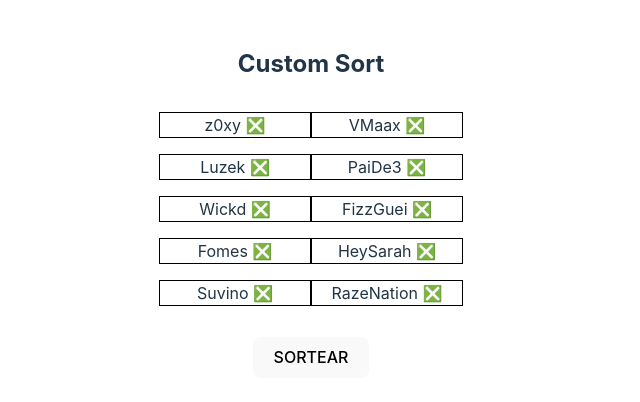
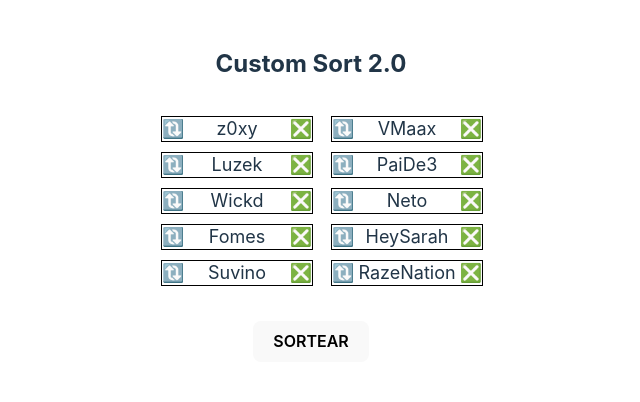
Before and after one commit to fomes/custom-game-sort, a React (Vite) app: page / in a window 1280 px wide. Shown: the top 402 px of the page, without its empty margins (329-969 px from the left). Built offline with nearby package versions, Linux system fonts and the light colour scheme.

Commit message:
custom sort v2

```diff
--- a/src/App.css
+++ /dev/null
@@ -1,41 +0,0 @@
-#root {
-  max-width: 1280px;
-  margin: 0 auto;
-  padding: 2rem;
-  text-align: center;
-}
-
-.logo {
-  height: 6em;
-  padding: 1.5em;
-  will-change: filter;
-}
-.logo:hover {
-  filter: drop-shadow(0 0 2em #646cffaa);
-}
-.logo.react:hover {
-  filter: drop-shadow(0 0 2em #61dafbaa);
-}
-
-@keyframes logo-spin {
-  from {
-    transform: rotate(0deg);
-  }
-  to {
-    transform: rotate(360deg);
-  }
-}
-
-@media (prefers-reduced-motion: no-preference) {
-  a:nth-of-type(2) .logo {
-    animation: logo-spin infinite 20s linear;
-  }
-}
-
-.card {
-  padding: 2em;
-}
-
-.read-the-docs {
-  color: #888;
-}
--- a/src/App.jsx
+++ b/src/App.jsx
@@ -1,6 +1,5 @@
 import { useEffect, useState } from "react";
 import { playerNames } from "./data/playerNames";
-import "./App.css";
 import Column from "./components/Column";
 
 function App() {
@@ -8,11 +7,26 @@ function App() {
   const [newPlayer, setNewPlayer] = useState("");
   const [loading, setLoading] = useState(false);
   const [playerChange, setPlayerChange] = useState(false);
+  const [index, setIndex] = useState([]); // index to replace
+
   const indexArr = [0, 1, 2, 3, 4, 5, 6, 7, 8, 9];
 
   useEffect(() => {
     setPlayerArr(playerNames);
   }, []);
+
+  useEffect(() => {
+    if (index.length == 2) {
+      handleReplacePlayer(index[0], index[1]);
+      setIndex([]);
+
+      setPlayerArr((prev) => [...prev, (playerArr[index[1]].class = "blink")]);
+      setTimeout(() => {
+        setPlayerArr((prev) => [...prev, (playerArr[index[0]].class = "")]);
+        setPlayerArr((prev) => [...prev, (playerArr[index[1]].class = "")]);
+      }, 1500);
+    }
+  });
 
   const handleSort = () => {
     setLoading(true);
@@ -49,32 +63,49 @@ function App() {
     setPlayerChange(false);
   };
 
-  const handleReplacePlayer = (id1, id2) => {};
+  const handleSetPlayerToReplace = (index) => {
+    setPlayerArr((prev) => [...prev, (playerArr[index].class = "blink")]);
+    setIndex((prev) => [...prev, index]);
+  };
+
+  // Error in remove player after replace
+  const handleReplacePlayer = (index1, index2) => {
+    const arr = playerArr;
+    let name1 = arr[index1].name;
+    let name2 = arr[index2].name;
+
+    arr[index1].name = name2;
+    arr[index2].name = name1;
+
+    setPlayerArr(arr);
+  };
 
   return (
     <div className="App">
-      <h2>Custom Sort</h2>
+      <h2>Custom Sort 2.0</h2>
       <div className="container">
         {!loading ? (
           <>
             <Column
+              indexEnd={5}
+              indexStart={-1}
               playerArr={playerArr}
               newPlayer={newPlayer}
               setNewPlayer={setNewPlayer}
               handleAddPlayer={handleAddPlayer}
               handleRemovePlayer={handleRemovePlayer}
-              indexStart={-1}
-              indexEnd={5}
+              setPlayerToReplace={handleSetPlayerToReplace}
             />
 
             <Column
+              indexEnd={10}
+              indexStart={4}
               playerArr={playerArr}
               newPlayer={newPlayer}
               setNewPlayer={setNewPlayer}
               handleAddPlayer={handleAddPlayer}
               handleRemovePlayer={handleRemovePlayer}
-              indexStart={4}
-              indexEnd={10}
+              setPlayerToReplace={handleSetPlayerToReplace}
             />
           </>
         ) : (
--- a/src/components/Column.jsx
+++ b/src/components/Column.jsx
@@ -2,12 +2,13 @@ import React from "react";
 
 export default function Column({
   playerArr,
+  indexEnd,
+  newPlayer,
+  indexStart,
+  setNewPlayer,
   handleAddPlayer,
   handleRemovePlayer,
-  newPlayer,
-  setNewPlayer,
-  indexStart,
-  indexEnd,
+  setPlayerToReplace,
 }) {
   return (
     <div className="col">
@@ -15,27 +16,42 @@ export default function Column({
         (item, index) =>
           index > indexStart &&
           index < indexEnd && (
-            <p key={index}>
+            <div key={index} className="player-div">
               {item.name !== "" ? (
-                <>
-                  {item.name}{" "}
-                  <span onClick={() => handleRemovePlayer(item.id)}>❎</span>
-                </>
+                <div className="player-span">
+                  <span
+                    className="pointer"
+                    onClick={() => setPlayerToReplace(index)}
+                  >
+                    🔃
+                  </span>
+                  <span className={item.class}>{item.name}</span>
+                  <span
+                    className="pointer"
+                    onClick={() => handleRemovePlayer(item.id)}
+                  >
+                    ❎
+                  </span>
+                </div>
               ) : (
                 <>
                   <span>
                     <input
                       type={"text"}
+                      maxLength={"10"}
                       placeholder={"Digite um nome"}
                       onChange={(e) => setNewPlayer(e.target.value)}
                     />
                   </span>
-                  <span onClick={() => handleAddPlayer(item.id, newPlayer)}>
+                  <span
+                    className="pointer"
+                    onClick={() => handleAddPlayer(item.id, newPlayer)}
+                  >
                     ➕
                   </span>
                 </>
               )}
-            </p>
+            </div>
           )
       )}
     </div>
--- a/src/data/playerNames.js
+++ b/src/data/playerNames.js
@@ -2,41 +2,51 @@ export const playerNames = [
   {
     id: 1,
     name: "z0xy",
+    class: "",
   },
   {
     id: 2,
     name: "Luzek",
+    class: "",
   },
   {
     id: 3,
     name: "Wickd",
+    class: "",
   },
   {
     id: 4,
     name: "Fomes",
+    class: "",
   },
   {
     id: 5,
     name: "Suvino",
+    class: "",
   },
   {
     id: 6,
     name: "VMaax",
+    class: "",
   },
   {
     id: 7,
     name: "PaiDe3",
+    class: "",
   },
   {
     id: 8,
-    name: "FizzGuei",
+    name: "Neto",
+    class: "",
   },
   {
     id: 9,
     name: "HeySarah",
+    class: "",
   },
   {
     id: 10,
     name: "RazeNation",
+    class: "",
   },
 ];
--- a/src/index.css
+++ b/src/index.css
@@ -21,13 +21,8 @@
   justify-content: space-between;
 }
 
-p {
-  border: 1px solid black;
-  width: 150px;
-}
-
 input {
-  width: 110px;
+  width: 120px;
 }
 
 a {
@@ -35,8 +30,47 @@ a {
   color: #646cff;
   text-decoration: inherit;
 }
+
 a:hover {
   color: #535bf2;
+}
+
+#root {
+  max-width: 1280px;
+  margin: 0 auto;
+  padding: 2rem;
+  text-align: center;
+}
+
+.player-div {
+  margin: 10px;
+  border: 1px solid black;
+  width: 150px;
+}
+
+.player-span {
+  display: flex;
+  justify-content: space-between;
+  font-size: large;
+}
+
+.col {
+  margin: 10px;
+  width: 150px;
+}
+
+.blink {
+  animation: blinker 1s linear infinite;
+}
+
+.pointer {
+  cursor: pointer;
+}
+
+@keyframes blinker {
+  50% {
+    opacity: 0;
+  }
 }
 
 body {
@@ -51,10 +85,6 @@ h1 {
   line-height: 1.1;
 }
 
-span {
-  cursor: pointer;
-}
-
 button {
   border-radius: 8px;
   border: 1px solid transparent;
@@ -66,10 +96,13 @@ button {
   cursor: pointer;
   transition: border-color 0.25s;
   margin-top: 15px;
+  font-weight: 600;
 }
+
 button:hover {
   border-color: #646cff;
 }
+
 button:focus,
 button:focus-visible {
   outline: 4px auto -webkit-focus-ring-color;
@@ -111,4 +144,5 @@ button:focus-visible {
   display: flex;
   justify-content: center;
   align-items: center;
+  margin-left: 15px;
 }
```
